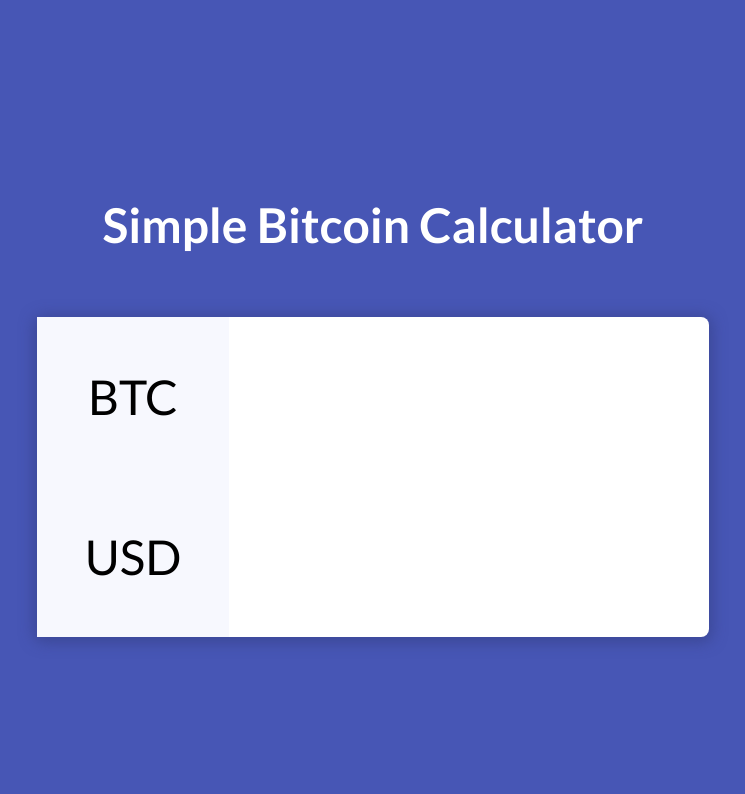
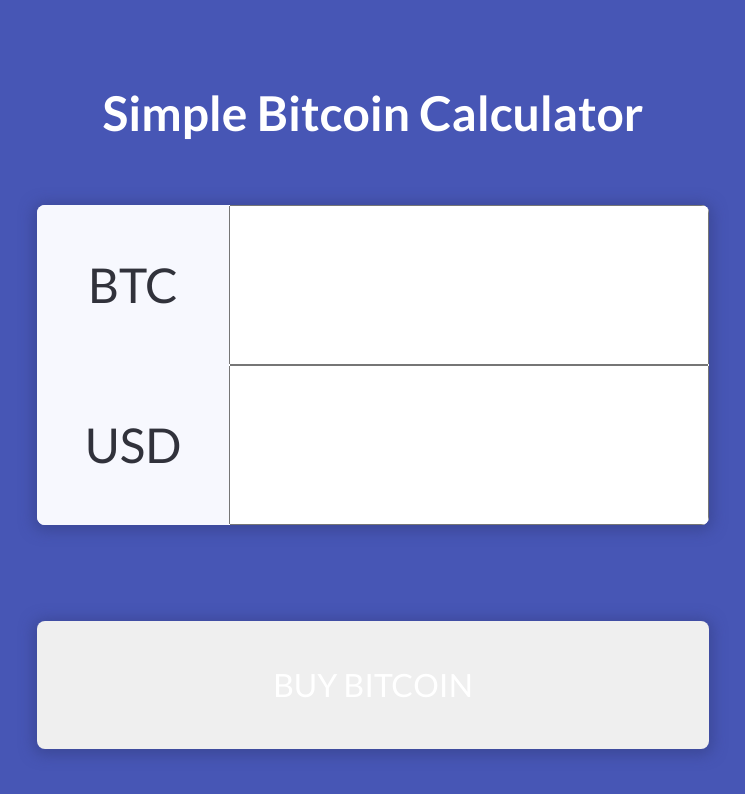
Before and after one commit to jiayangl/bitcoin-tracker, a React (Create React App) app: page / in a window 1280 px wide. Shown: the top 794 px of the page, without its empty margins (267-1012 px from the left). Built offline with nearby package versions, Linux system fonts and the light colour scheme.

Commit message:
input n button

```diff
--- a/src/App.js
+++ b/src/App.js
@@ -23,7 +23,8 @@ const CalculatorContainer = styled.div`
   width: 42rem;
   box-shadow: ${colors.boxShadow};
   border-radius: 8px;
-
+  overflow: hidden;
+  margin-bottom: ${spacing.xlarge};
 `;
 
 const Row = styled.div`
@@ -36,12 +37,36 @@ const Row = styled.div`
 const RowLabel = styled.div`
   min-width: 12rem;
   font-size: ${fontSizing.large};
+  color: ${colors.primaryTextColor};
   background-color: ${colors.labelBackgroundColor};
   display: flex;
   justify-content: center;
   align-items: center;
 `;
 
+const RowInput = styled.input`
+  width: 100%;
+  font-size: ${fontSizing.xlarge};
+  padding-left: ${spacing.medium};
+  font-family: 'Lato';
+  color: ${colors.primaryTextColor};
+  :focus {
+    outline: none;
+  }
+`;
+
+const Button = styled.button`
+  width: 42rem;
+  height: 8rem;
+  border: none;
+  border-radius: 8px;
+  font-size: ${fontSizing.medium};
+  text-transform: uppercase;
+  font-family: 'Lato';
+  color: ${colors.contrastTextColor};
+  box-shadow: ${colors.boxShadow};
+  background: ${colors.buttonBackgroundColor};
+`;
 
 class App extends Component {
   render() {
@@ -51,11 +76,14 @@ class App extends Component {
         <CalculatorContainer>
           <Row>
             <RowLabel>BTC</RowLabel>
+            <RowInput />
           </Row>
           <Row>
             <RowLabel>USD</RowLabel>
+            <RowInput />
           </Row>
         </CalculatorContainer>
+        <Button>Buy Bitcoin</Button>
       </AppContainer>
     );
   }
```
